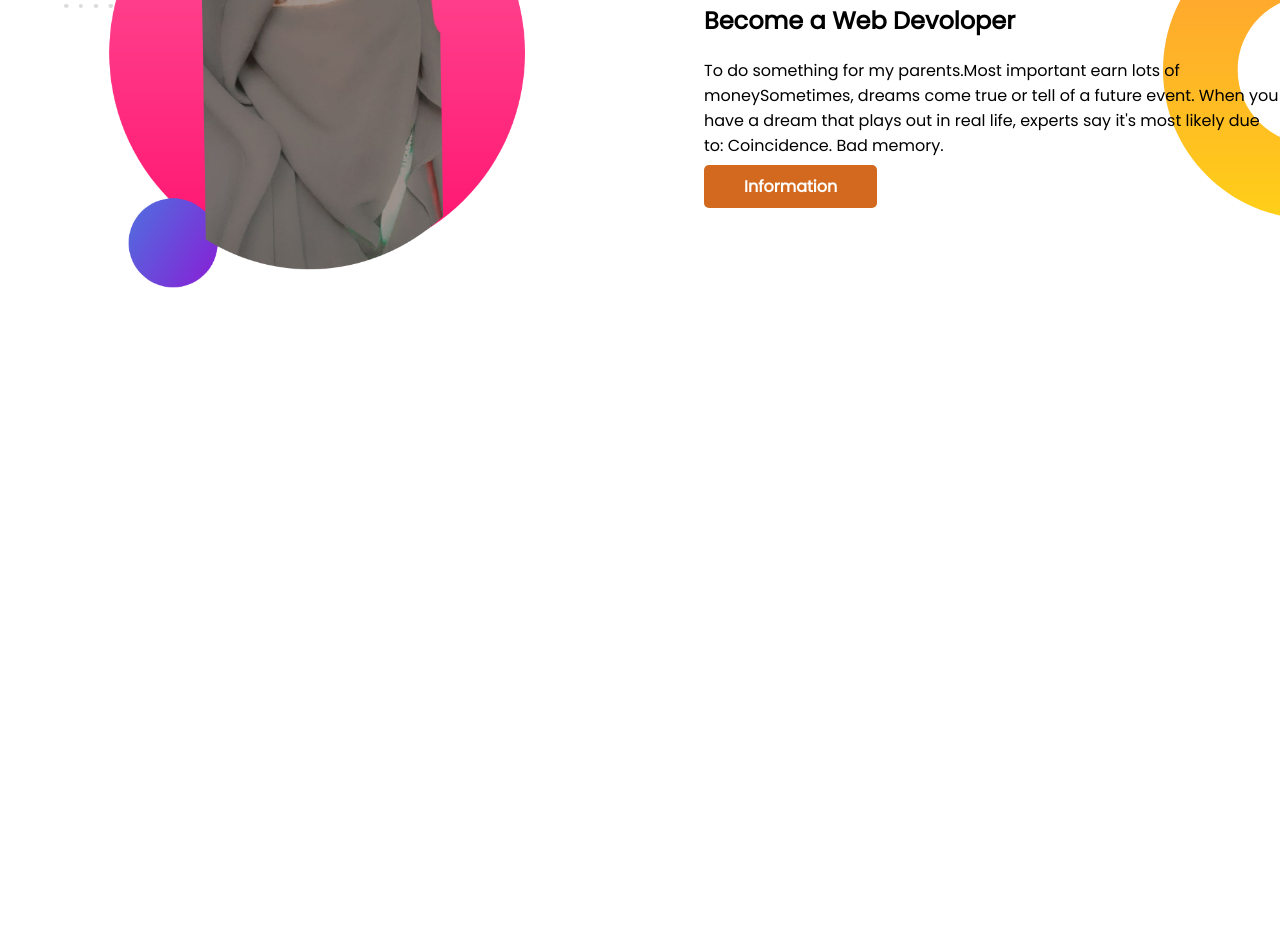
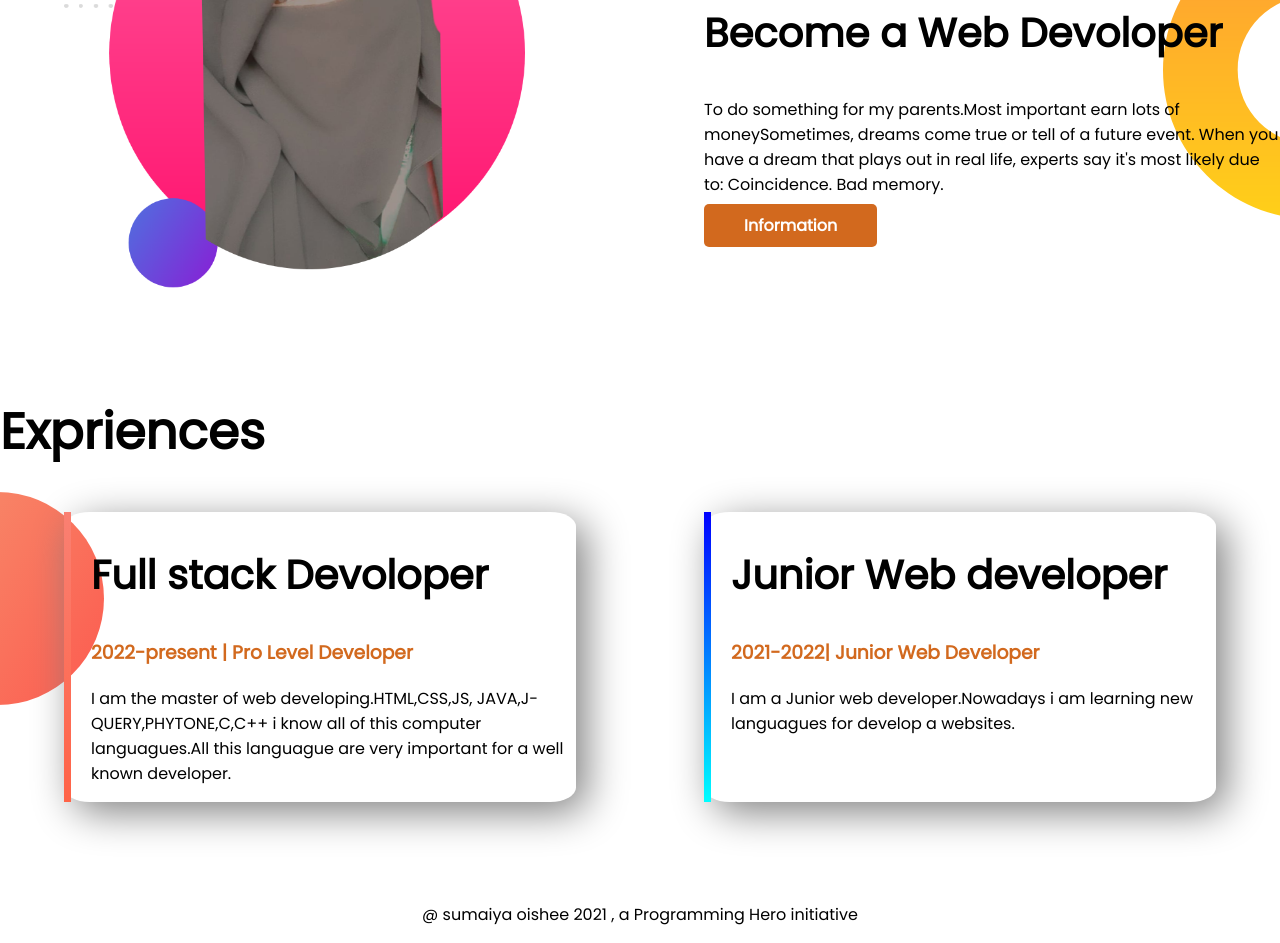
Before and after one commit to sumaiyaoishee61/first-portfolio, a plain HTML site: page index.html in a window 1280 px wide. Shown: the part 719-1662 px from the top of the page. Before the commit the page ends 1114 px from the top, so only its background shows below. Drawn offline with Linux system fonts and the light colour scheme.

Commit message:
added last

```diff
--- a/index.html
+++ b/index.html
@@ -11,7 +11,7 @@
     <link rel="stylesheet" href="style.css">
 </head>
 <body>
-    <section class="top-banner">
+    <section class="top-banner flexiable-container">
         <div class="half-wid">
             <h1>Welcome To</h1>
         <h1> <span class="back-color" >Oishee's</span> World</h1>
@@ -23,7 +23,7 @@
             <img src="images/me1.png" alt="img">
         </div>
     </section>
-    <section class="bottom-banner">
+    <section class="bottom-banner flexiable-container">
         <div class="half-wid">
             <img src="images/me2.png" alt="img">
         </div>
@@ -34,5 +34,24 @@
             <a class="link-button" target="blank" href="https://www.facebook.com/sumaiya.oishee.359"> Information</a>
         </div>
     </section>
+    <section class="exprience-area">
+        <h1>Expriences</h1>
+        <div class="flexiable-container">
+            <div id="master-developer" class="exprience-item">
+                <h2>Full stack Devoloper</h2>
+                <h3 class="back-color">2022-present | Pro Level Developer</h3>
+                <p>I am the master of web developing.HTML,CSS,JS, JAVA,J-QUERY,PHYTONE,C,C++ i know all of this computer languagues.All this languague are very important for a well known developer.</p>
+            </div>
+            <div   id="web-developer" class="exprience-item">
+                <h2>Junior Web developer</h2>
+                <h3 class="back-color">2021-2022| Junior Web Developer</h3>
+                <p>I am a Junior web developer.Nowadays i am learning new languagues for develop a websites.</p>
+            </div>
+        </div>
+
+    </section>
+    <footer>
+        <p> @ sumaiya oishee 2021 , a Programming Hero initiative</p>
+    </footer>
 </body>
 </html>
--- a/style.css
+++ b/style.css
@@ -5,17 +5,21 @@ body{
 h1{
     font-size: 50px;
 }
+h2{
+    font-size: 40px;
+}
 .back-color{
     color: chocolate;
 
 }
-section{
+.flexiable-container{
     display: flex;
     margin-bottom: 100px;
 }
 .half-wid{
     width: 50%;
     padding-left: 5%;
+
 }
 .half-wid img{
     width: 80%;
@@ -38,3 +42,35 @@ section{
     background-repeat: no-repeat;
     background-position:right ;
 }
+.exprience-area{
+    background-image: url(images/exp-bg.png);
+    background-repeat: no-repeat;
+    background-position:left;
+}
+
+.exprience-item{
+    width: 40%;
+    margin-left: 5%;
+    margin-right: 5%;
+    padding-left: 20px;
+    border-radius: 5%;
+    box-shadow: 10px 10px 40px gray;
+    border-left: ;
+}
+
+
+
+#web-developer{
+    border-left: 7px solid;
+    border-image: linear-gradient(blue , cyan);
+    border-image-slice: 1;
+}
+#master-developer{
+    border-left: 7px solid;
+    border-image: linear-gradient(salmon,tomato);
+    border-image-slice: 1;
+
+}
+footer p{
+    text-align: center;
+}
```
